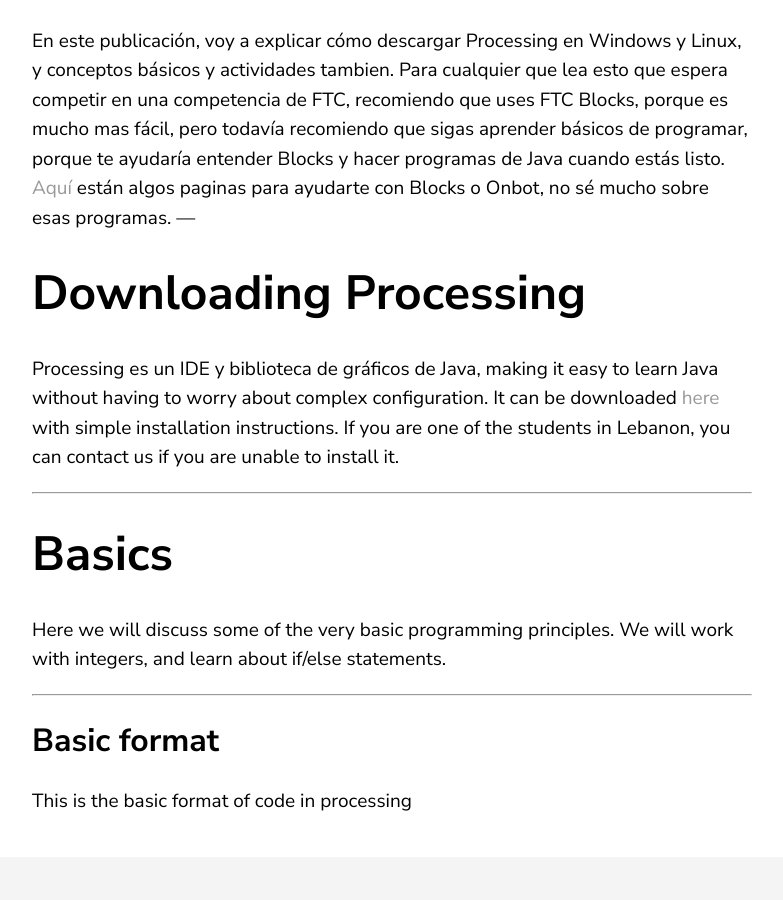
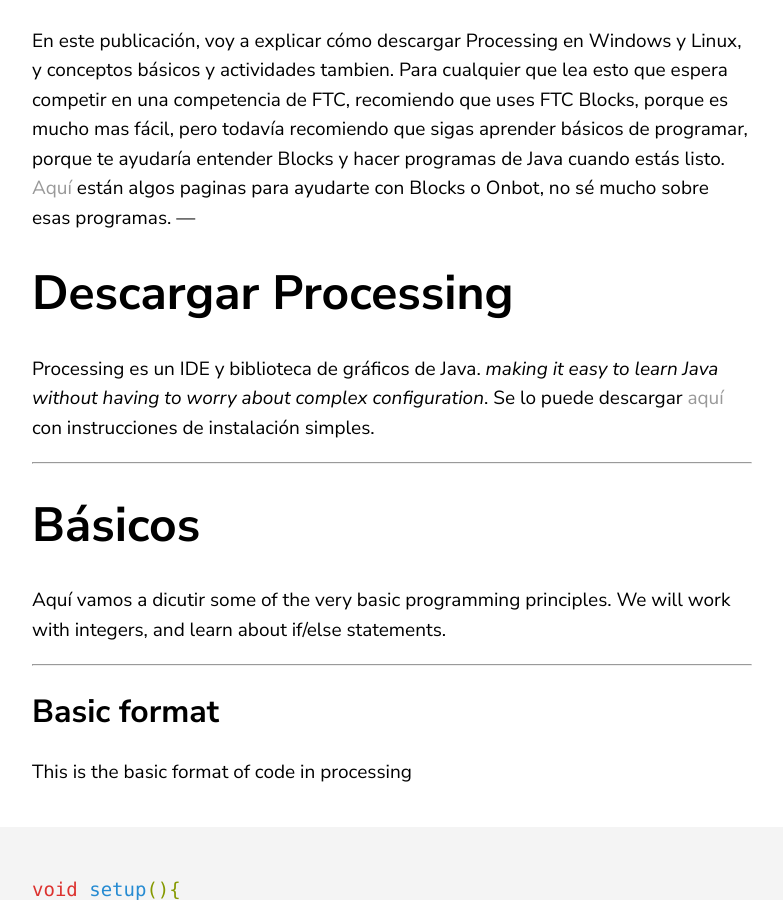
Before and after one commit to 12buntu/12buntu.github.io, a Jekyll site: the page built from _posts/2020-02-15-comenzar.markdown, in a window 1280 px wide and 900 px high, scrolled down 484 px. Shown: the whole window, without its empty margins (68-851 px from the left). Built offline with Jekyll 4.4.1, drawn with Linux system fonts in a browser that asks for light colours.

Commit message:
added to nav, still working on multilingual

```diff
--- a/_includes/nav.html
+++ b/_includes/nav.html
@@ -2,7 +2,7 @@
 <div class="navbar">
 	<ul>
 		<a href="#"><li>English</li></a>
-		<a href="#"><li>Spanish</li></a>
+		<a href="es/"><li>Spanish</li></a>
 	</ul>
 </div>
 {%- endif -%}
--- a/_posts/2020-02-15-comenzar.markdown
+++ b/_posts/2020-02-15-comenzar.markdown
@@ -12,15 +12,15 @@
 Para cualquier que lea esto que espera competir en una competencia de FTC, recomiendo que uses FTC Blocks, porque es mucho mas fácil, pero todavía recomiendo que sigas aprender básicos de programar, porque te ayudaría entender Blocks y hacer programas de Java cuando estás listo. [Aquí](https://www.firstinspires.org/resource-library/ftc/technology-information-and-resources) están algos paginas para ayudarte con Blocks o Onbot, no sé mucho sobre esas programas.
 ---
 
-# Downloading Processing
+# Descargar Processing
 
-Processing es un IDE y biblioteca de gráficos de Java, making it easy to learn Java without having to worry about complex configuration. It can be downloaded [here](https://processing.org/download/) with simple installation instructions. If you are one of the students in Lebanon, you can contact us if you are unable to install it.
+Processing es un IDE y biblioteca de gráficos de Java. *making it easy to learn Java without having to worry about complex configuration*. Se lo puede descargar [aquí](https://processing.org/download/) con instrucciones de instalación simples.
 
 ---
 
-# Basics
+# Básicos
 
-Here we will discuss some of the very basic programming principles. We will work with integers, and learn about if/else statements.
+Aquí vamos a dicutir some of the very basic programming principles. We will work with integers, and learn about if/else statements.
 
 ---
 
```
Also changed, not shown: index-es.md (+3 -0 lines).
